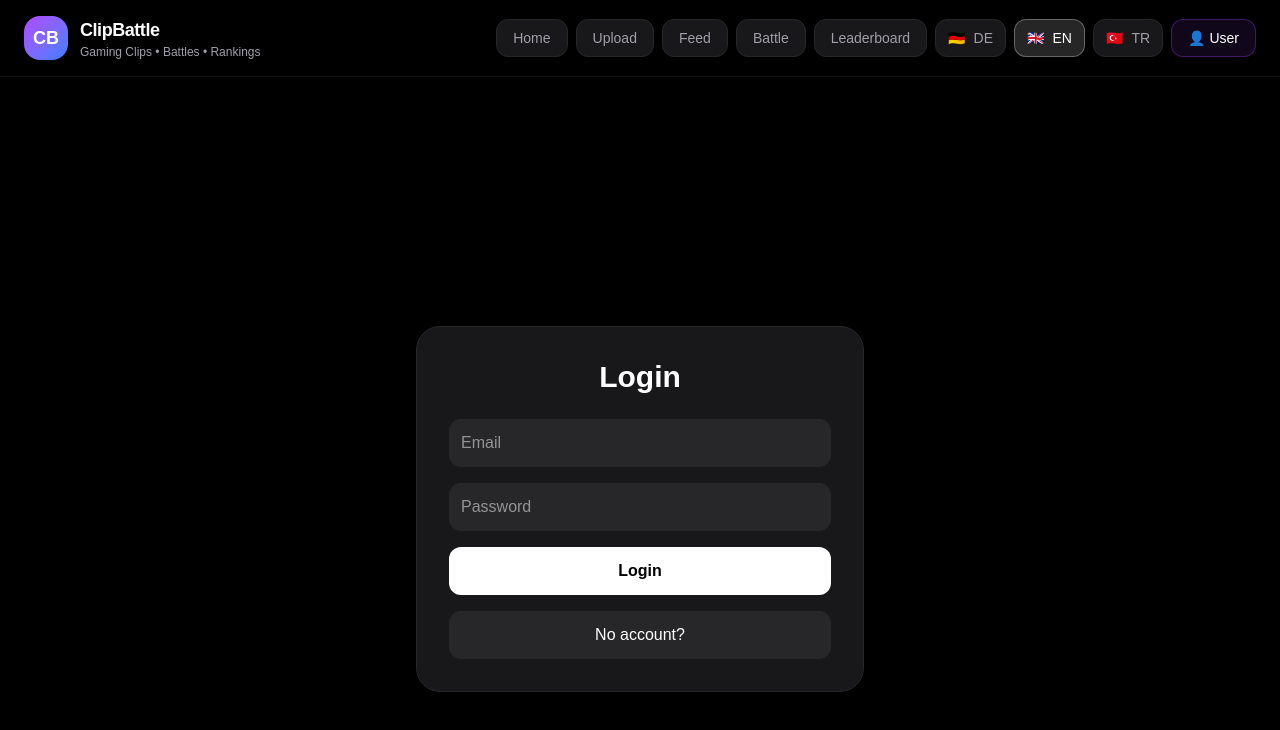
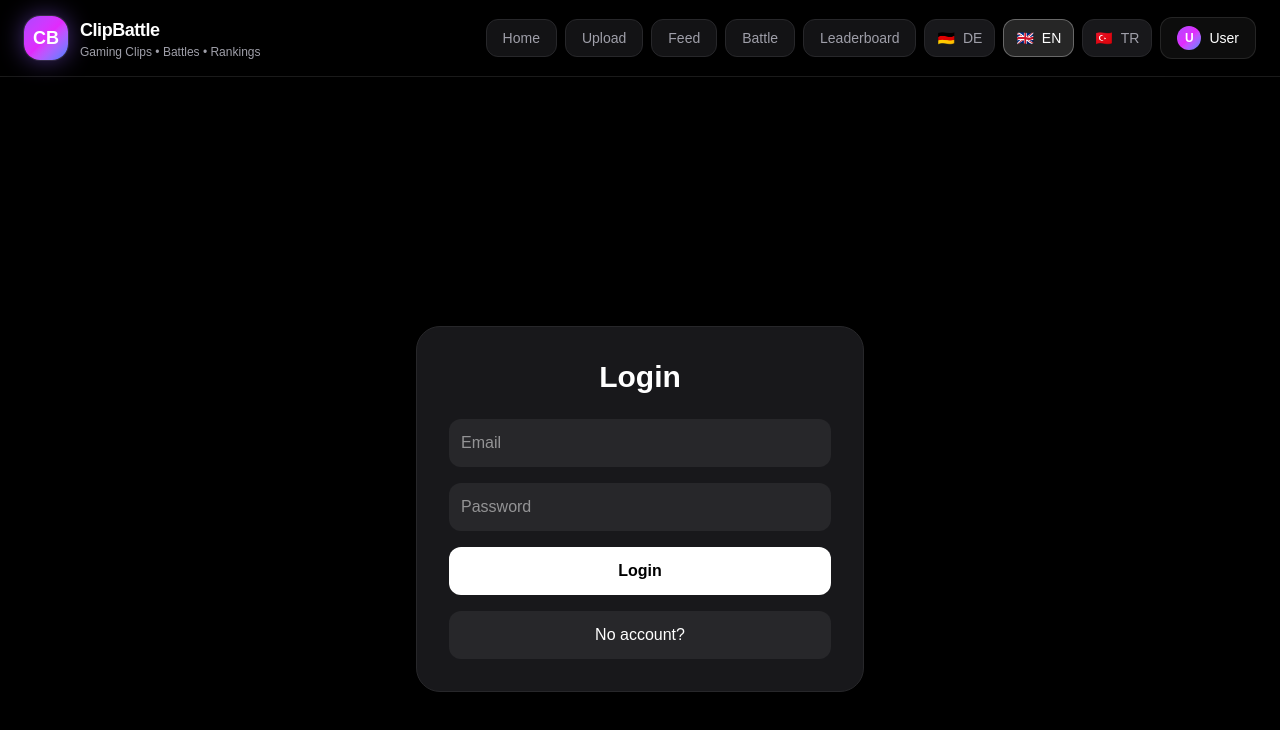
Before and after one commit to Memo5561/clipbattle, a Next.js app: page /en/auth in a window 1280 px wide. Shown: the top 730 px of the page. Built offline with nearby package versions, Linux system fonts and the light colour scheme; no server answers.

Commit message:
Aktualisieren von navbar.tsx

```diff
--- a/app/components/navbar.tsx
+++ b/app/components/navbar.tsx
@@ -29,8 +29,8 @@ function DesktopNavLink({
       href={href}
       className={`rounded-xl border px-4 py-2 text-sm font-medium transition-all ${
         active
-          ? "border-white/20 bg-white/10 text-white"
-          : "border-zinc-800 bg-zinc-900 text-zinc-400 hover:scale-105 hover:border-white/20 hover:bg-white/10 hover:text-white"
+          ? "border-white/20 bg-white/10 text-white shadow-lg"
+          : "border-zinc-800 bg-zinc-900/80 text-zinc-400 hover:scale-[1.03] hover:border-white/20 hover:bg-white/10 hover:text-white hover:shadow-lg"
       }`}
     >
       {label}
@@ -55,7 +55,7 @@ function MobileNavItem({
       href={href}
       className={`flex min-w-0 flex-1 flex-col items-center justify-center gap-1 rounded-2xl px-2 py-2 text-[11px] font-medium transition ${
         active
-          ? "bg-white/10 text-white"
+          ? "bg-white/10 text-white shadow-lg"
           : "text-zinc-400 hover:bg-white/5 hover:text-white"
       }`}
     >
@@ -182,10 +182,10 @@ export default function Navbar() {
 
   return (
     <>
-      <header className="sticky top-0 z-50 border-b border-zinc-900/80 bg-black/60 backdrop-blur-xl">
+      <header className="sticky top-0 z-50 border-b border-white/10 bg-black/50 backdrop-blur-2xl shadow-[0_8px_30px_rgba(0,0,0,0.45)]">
         <div className="mx-auto flex max-w-7xl items-center justify-between gap-3 px-4 py-4 sm:px-6">
           <Link href="/" className="flex min-w-0 items-center gap-3">
-            <div className="flex h-10 w-10 items-center justify-center rounded-2xl bg-gradient-to-br from-purple-500 to-blue-500 text-base font-bold shadow-lg sm:h-11 sm:w-11 sm:text-lg">
+            <div className="flex h-10 w-10 items-center justify-center rounded-2xl bg-gradient-to-br from-purple-500 via-fuchsia-500 to-blue-500 text-base font-bold text-white shadow-[0_0_25px_rgba(139,92,246,0.5)] ring-1 ring-white/10 sm:h-11 sm:w-11 sm:text-lg">
               CB
             </div>
 
@@ -211,13 +211,16 @@ export default function Navbar() {
                 <button
                   type="button"
                   onClick={() => setMenuOpenDesktop((prev) => !prev)}
-                  className="rounded-xl border border-purple-500/30 bg-purple-500/10 px-4 py-2 text-sm font-medium text-white transition hover:bg-purple-500/20"
+                  className="flex items-center gap-2 rounded-xl border border-white/10 bg-white/5 px-4 py-2 text-sm font-medium text-white backdrop-blur-xl shadow-lg transition hover:scale-[1.03] hover:bg-white/10"
                 >
-                  👤 {displayName}
+                  <div className="flex h-6 w-6 items-center justify-center rounded-full bg-gradient-to-br from-purple-500 via-fuchsia-500 to-blue-500 text-xs font-bold text-white">
+                    {displayName?.[0]?.toUpperCase()}
+                  </div>
+                  {displayName}
                 </button>
 
                 {menuOpenDesktop && (
-                  <div className="absolute right-0 mt-2 w-64 rounded-2xl border border-zinc-800 bg-zinc-950 p-3 shadow-2xl">
+                  <div className="absolute right-0 mt-2 w-64 rounded-2xl border border-white/10 bg-black/80 p-3 shadow-[0_20px_60px_rgba(0,0,0,0.6)] backdrop-blur-2xl">
                     <div className="rounded-xl px-3 py-2">
                       <p className="text-sm font-semibold text-white">
                         @{displayName}
@@ -227,7 +230,7 @@ export default function Navbar() {
                     <div className="my-2 border-t border-zinc-800" />
 
                     <div className="px-3 pb-2">
-                      <p className="text-xs uppercase tracking-wide text-zinc-500">
+                      <p className="text-[10px] uppercase tracking-[0.2em] text-zinc-500">
                         Mein Account
                       </p>
                     </div>
@@ -273,13 +276,13 @@ export default function Navbar() {
                 <button
                   type="button"
                   onClick={() => setMenuOpenMobile((prev) => !prev)}
-                  className="flex h-10 w-10 items-center justify-center rounded-2xl border border-purple-500/30 bg-purple-500/10 text-white"
+                  className="flex h-10 w-10 items-center justify-center rounded-2xl border border-white/10 bg-white/5 text-white shadow-lg backdrop-blur-xl transition hover:bg-white/10"
                 >
                   <User size={18} />
                 </button>
 
                 {menuOpenMobile && (
-                  <div className="absolute right-0 mt-2 w-64 rounded-2xl border border-zinc-800 bg-zinc-950 p-3 shadow-2xl">
+                  <div className="absolute right-0 mt-2 w-64 rounded-2xl border border-white/10 bg-black/80 p-3 shadow-[0_20px_60px_rgba(0,0,0,0.6)] backdrop-blur-2xl">
                     <div className="rounded-xl px-3 py-2">
                       <p className="text-sm font-semibold text-white">
                         {mobileLabel}
@@ -289,7 +292,7 @@ export default function Navbar() {
                     <div className="my-2 border-t border-zinc-800" />
 
                     <div className="px-3 pb-2">
-                      <p className="text-xs uppercase tracking-wide text-zinc-500">
+                      <p className="text-[10px] uppercase tracking-[0.2em] text-zinc-500">
                         Mein Account
                       </p>
                     </div>
@@ -325,7 +328,7 @@ export default function Navbar() {
             ) : (
               <Link
                 href="/auth"
-                className="rounded-2xl border border-zinc-800 bg-zinc-900 px-3 py-2 text-sm font-medium text-zinc-300"
+                className="rounded-2xl border border-white/10 bg-white/5 px-3 py-2 text-sm font-medium text-zinc-300 shadow-lg backdrop-blur-xl"
               >
                 {t("login")}
               </Link>
@@ -334,8 +337,8 @@ export default function Navbar() {
         </div>
       </header>
 
-      <nav className="fixed inset-x-0 bottom-0 z-50 border-t border-zinc-800 bg-black/90 px-2 pb-[max(0.5rem,env(safe-area-inset-bottom))] pt-2 backdrop-blur-xl md:hidden">
-        <div className="mx-auto flex max-w-md items-center gap-1 rounded-3xl border border-zinc-800 bg-zinc-900/80 p-1.5 shadow-2xl">
+      <nav className="fixed inset-x-0 bottom-0 z-50 border-t border-white/10 bg-black/85 px-2 pb-[max(0.5rem,env(safe-area-inset-bottom))] pt-2 backdrop-blur-2xl md:hidden">
+        <div className="mx-auto flex max-w-md items-center gap-1 rounded-3xl border border-white/10 bg-zinc-900/75 p-1.5 shadow-[0_18px_50px_rgba(0,0,0,0.45)] backdrop-blur-xl">
           <MobileNavItem href="/" label={t("home")} icon={<House size={18} />} />
           <MobileNavItem href="/upload" label={t("upload")} icon={<Upload size={18} />} />
           <MobileNavItem href="/feed" label={t("feed")} icon={<Clapperboard size={18} />} />
```
